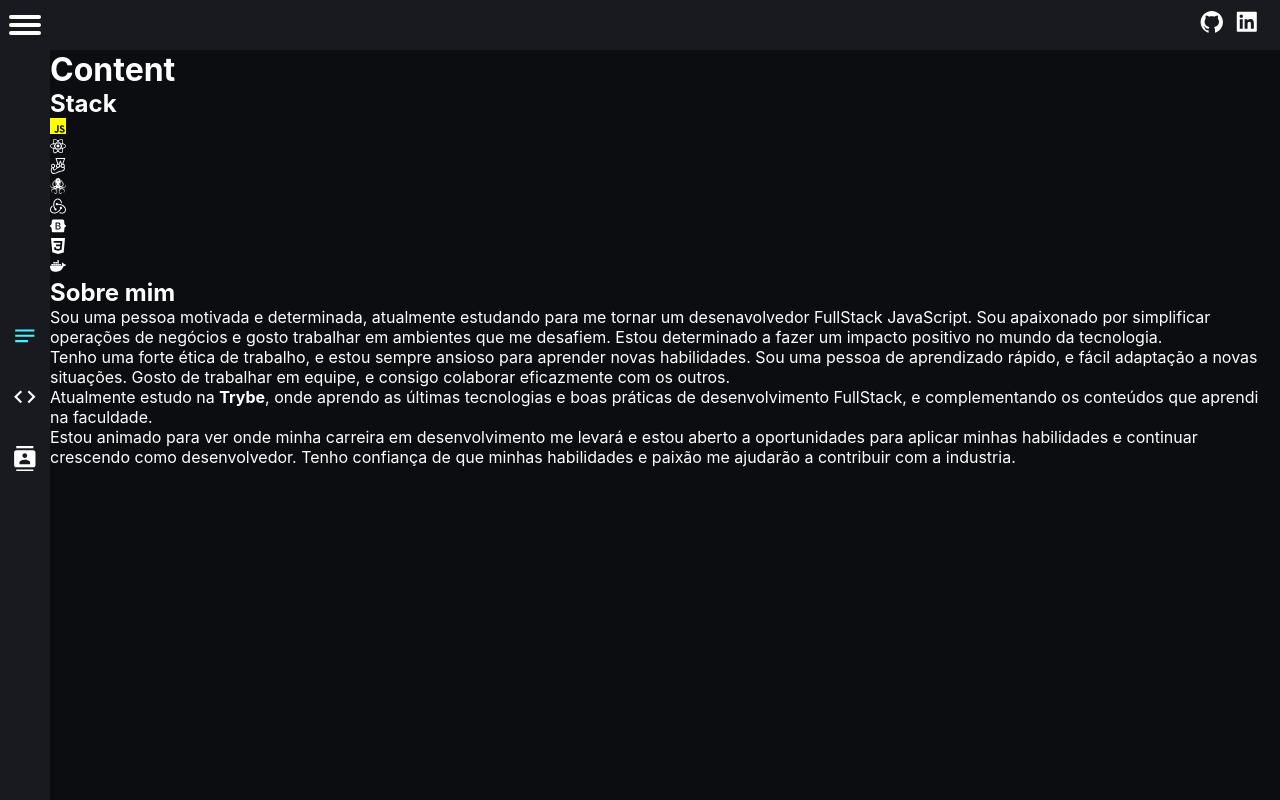
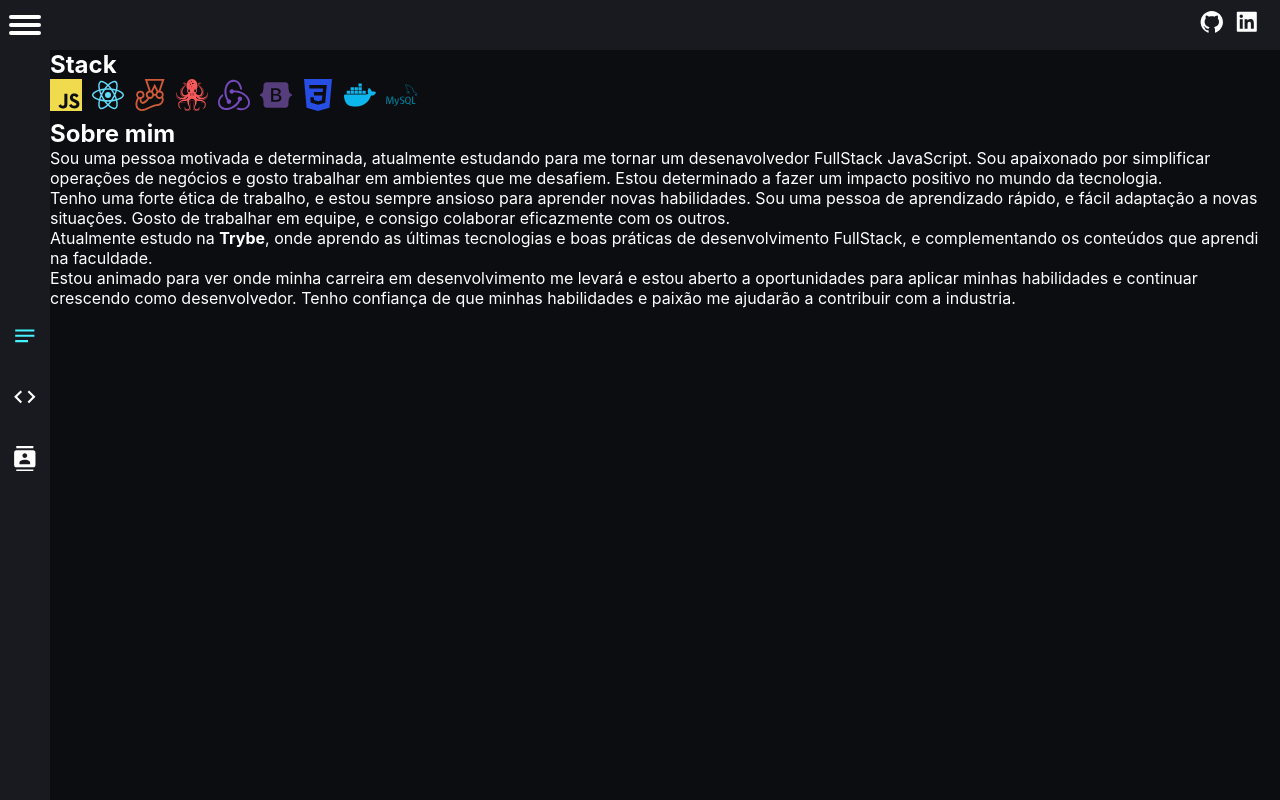
Before and after one commit to JackCaio/JackCaio.github.io, a React (Create React App) app: page / in a window 1280 px wide. Built offline with nearby package versions, Linux system fonts and the light colour scheme.

Commit message:
feat: Colore icones e remove comentarios

```diff
--- a/src/pages/LandingPage.js
+++ b/src/pages/LandingPage.js
@@ -2,35 +2,32 @@
 /* eslint-disable max-len */
 import React, { Component } from 'react';
 import { SiBootstrap, SiCss3, SiJavascript, SiJest,
-  SiReact, SiRedux, SiTestinglibrary, SiDocker } from 'react-icons/si';
+  SiReact, SiRedux, SiTestinglibrary, SiDocker, SiMysql } from 'react-icons/si';
 import Template from '../components/Template';
 
 export default class LandingPage extends Component {
   render() {
     return (
       <Template>
-        <h1>Content</h1>
         <section>
           <h2>Stack</h2>
-          <ul>
-            <li style={ { color: 'yellow' } }><SiJavascript /></li>
-            <li><SiReact /></li>
-            <li><SiJest /></li>
-            <li><SiTestinglibrary /></li>
-            <li><SiRedux /></li>
-            <li><SiBootstrap /></li>
-            <li><SiCss3 /></li>
+          <ul style={ { fontSize: '2rem', display: 'flex', gap: '10px', listStyle: 'none' } }>
+            <li style={ { color: '#f0db4f' } }><SiJavascript /></li>
+            <li style={ { color: '#61dbfb' } }><SiReact /></li>
+            <li style={ { color: '#cf5a37' } }><SiJest /></li>
+            <li style={ { color: '#fa5959' } }><SiTestinglibrary /></li>
+            <li style={ { color: '#764abc' } }><SiRedux /></li>
+            <li style={ { color: '#563d7c' } }><SiBootstrap /></li>
+            <li style={ { color: '#264de4' } }><SiCss3 /></li>
             {/* <li><SiPhp /></li>
             <li><SiCodeigniter /></li>
             <li><SiLaravel /></li> */}
-            <li><SiDocker /></li>
+            <li style={ { color: '#0db7ed' } }><SiDocker /></li>
+            <li style={ { color: '#00758f' } }><SiMysql /></li>
           </ul>
         </section>
         <section>
           <h2>Sobre mim</h2>
-          {/* <p>Nascido em Agosto de 1998, e apaixonado por tecnologia desde que me entendo por gente.</p>
-          <p>Descobri uma paixão pela programação durante a faculdade de Engenharia de Computação, e escolhi me aprofundar nas tecnologias necessárias para desenvolvimento WEB, entrando na Trybe.</p>
-          <p>Gosto muito de aprender na prática, e de ser desafiado a fazer coisas diferentes, sempre busco oportunidades que me forcem a me desafiar e a melhorar como profissional e como pessoa.</p> */}
           <p>
             Sou uma pessoa motivada e determinada, atualmente estudando para me tornar um desenavolvedor FullStack JavaScript. Sou apaixonado por simplificar operações de negócios e gosto trabalhar em ambientes que me desafiem. Estou determinado a fazer um impacto positivo no mundo da  tecnologia.
           </p>
```
